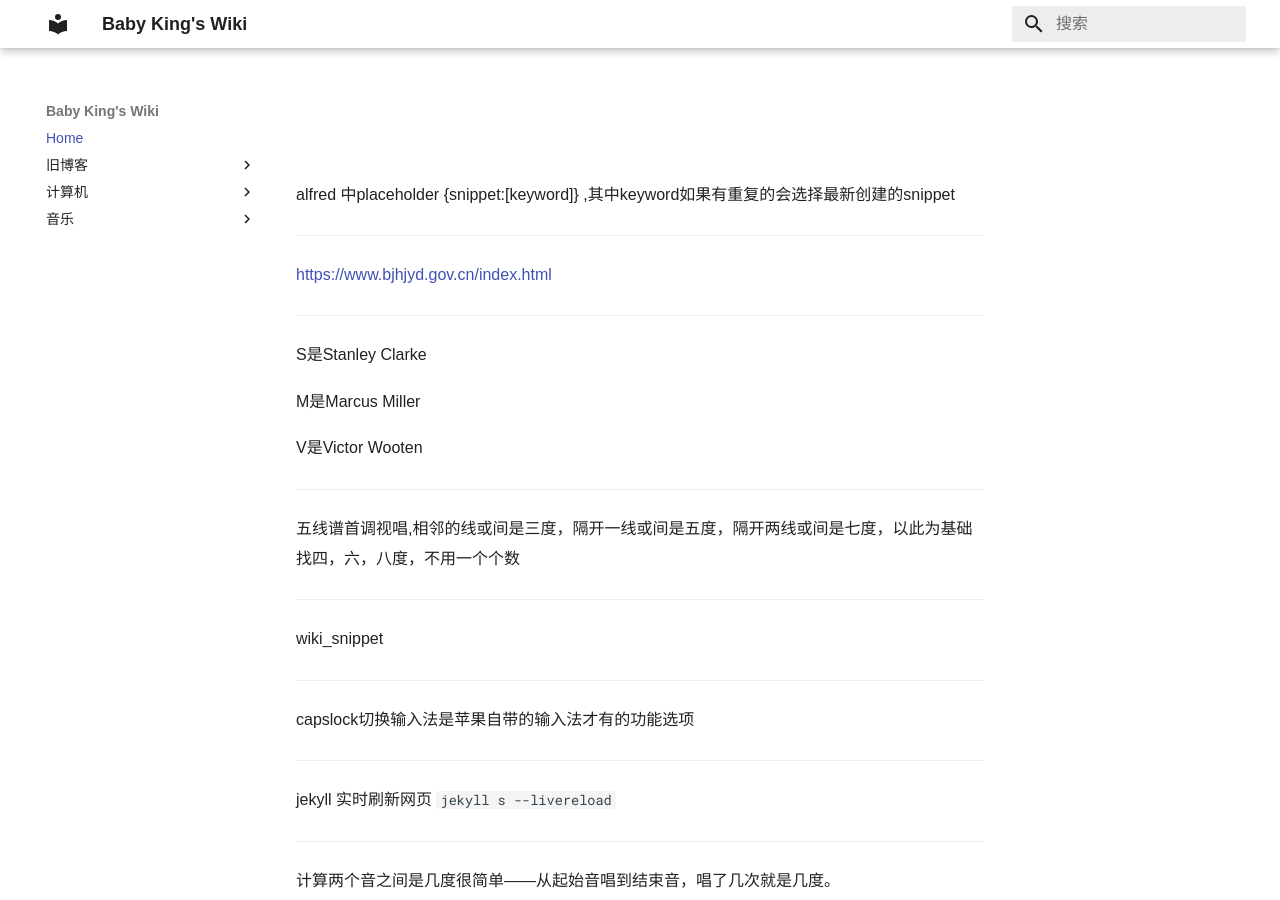
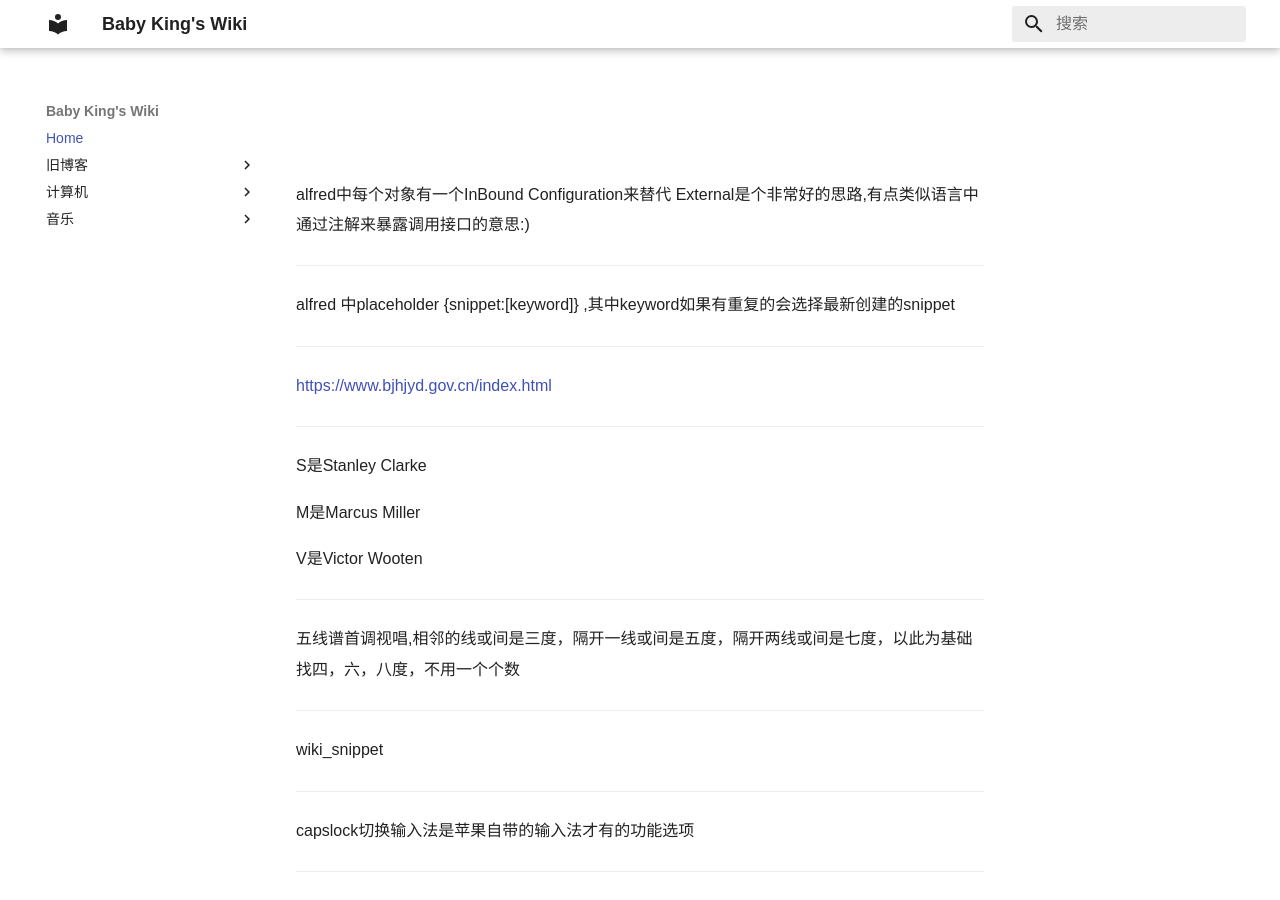
Before and after one commit to babyking/wiki, an MkDocs documentation site: the page built from wiki/index.md, in a window 1280 px wide and 900 px high. Built offline with MkDocs 1.6.1 and Material for MkDocs 9.7.7, drawn with Linux system fonts in a browser that asks for light colours.

Commit message:
quick commit

```diff
--- a/wiki/index.md
+++ b/wiki/index.md
@@ -1,4 +1,6 @@
 #
+alfred中每个对象有一个InBound Configuration来替代 External是个非常好的思路,有点类似语言中通过注解来暴露调用接口的意思:)
+___
 alfred 中placeholder {snippet:[keyword]} ,其中keyword如果有重复的会选择最新创建的snippet
 ___
 https://www.bjhjyd.gov.cn/index.html
```
